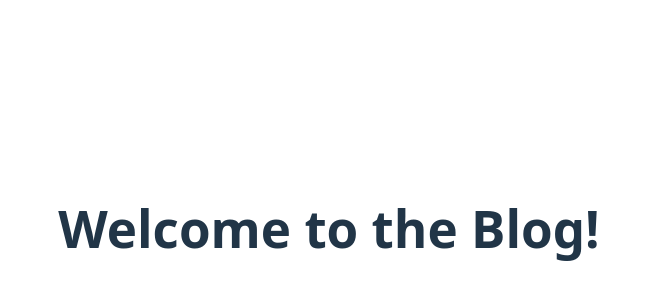
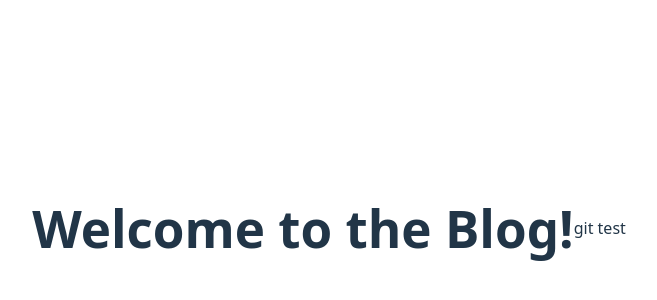
Before and after one commit to CT-7567-C-REX/blogSiteFrontEnd, a React (Vite) app: page / in a window 1280 px wide. Shown: the part 172-472 px from the top of the page, without its empty margins (311-968 px from the left). Built offline with nearby package versions, Linux system fonts and the light colour scheme.

Commit message:
test commit not important

```diff
--- a/src/App.jsx
+++ b/src/App.jsx
@@ -5,6 +5,7 @@ function MainPage() {
   return (
     <div style={{ display: 'flex', justifyContent: 'center', alignItems: 'center', height: '80vh' }}>
       <h1>Welcome to the Blog!</h1>
+      <>git test</>
     </div>
   );
 }
```
